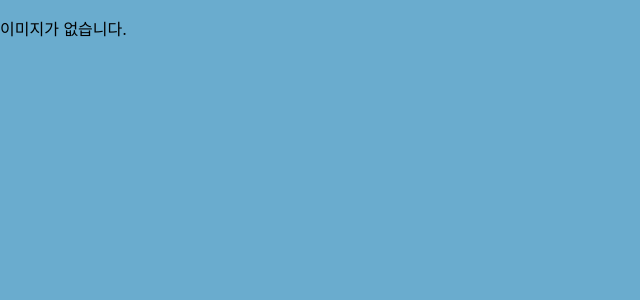
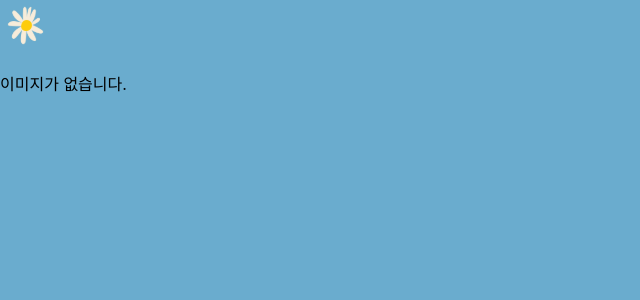
Before and after one commit to dpqlsn/Chamna, a React (Vite) app in the folder chamna/: page /image in a window 1280 px wide. Shown: the top 300 px of the page, without its empty margins (0-640 px from the left). Built offline with nearby package versions, Linux system fonts and the light colour scheme.

Commit message:
feat (#14) :: 저장된 이미지 위에 로고 추가

```diff
--- a/chamna/src/pages/Image/Image.tsx
+++ b/chamna/src/pages/Image/Image.tsx
@@ -1,16 +1,22 @@
-import { useLocation } from 'react-router-dom';
+import { useLocation, useNavigate } from 'react-router-dom';
+import chamna from '@_assets/Chamna.svg';
+import * as _ from './style';
 
 export default function Image() {
+    const navigate = useNavigate();
     const location = useLocation();
     const capturedImage = location.state?.capturedImage;
 
     return (
-        <>
-            {capturedImage ? (
-                <img src={capturedImage} alt="캡쳐 이미지" style={{transform: 'scaleX(-1)'}} />
-            ) : (
-                <p>이미지가 없습니다.</p>
-            )}
-        </>
+        <_.Container>
+            <_.Top>
+                <_.Logo src={chamna} alt="logo" onClick={() => navigate('/')} />
+            </_.Top>
+                {capturedImage ? (
+                    <img src={capturedImage} alt="캡쳐 이미지" style={{transform: 'scaleX(-1)'}} />
+                ) : (
+                    <p>이미지가 없습니다.</p>
+                )}
+        </_.Container>
     );
 }
--- /dev/null
+++ b/chamna/src/pages/Image/style.ts
@@ -0,0 +1,14 @@
+import styled from '@emotion/styled';
+
+export const Container = styled.div`
+    width: 100%;
+`;
+
+export const Top = styled.div`
+    width: 100%;
+`;
+
+export const Logo = styled.img`
+    width: 4%;
+    cursor: pointer;
+`;
```
